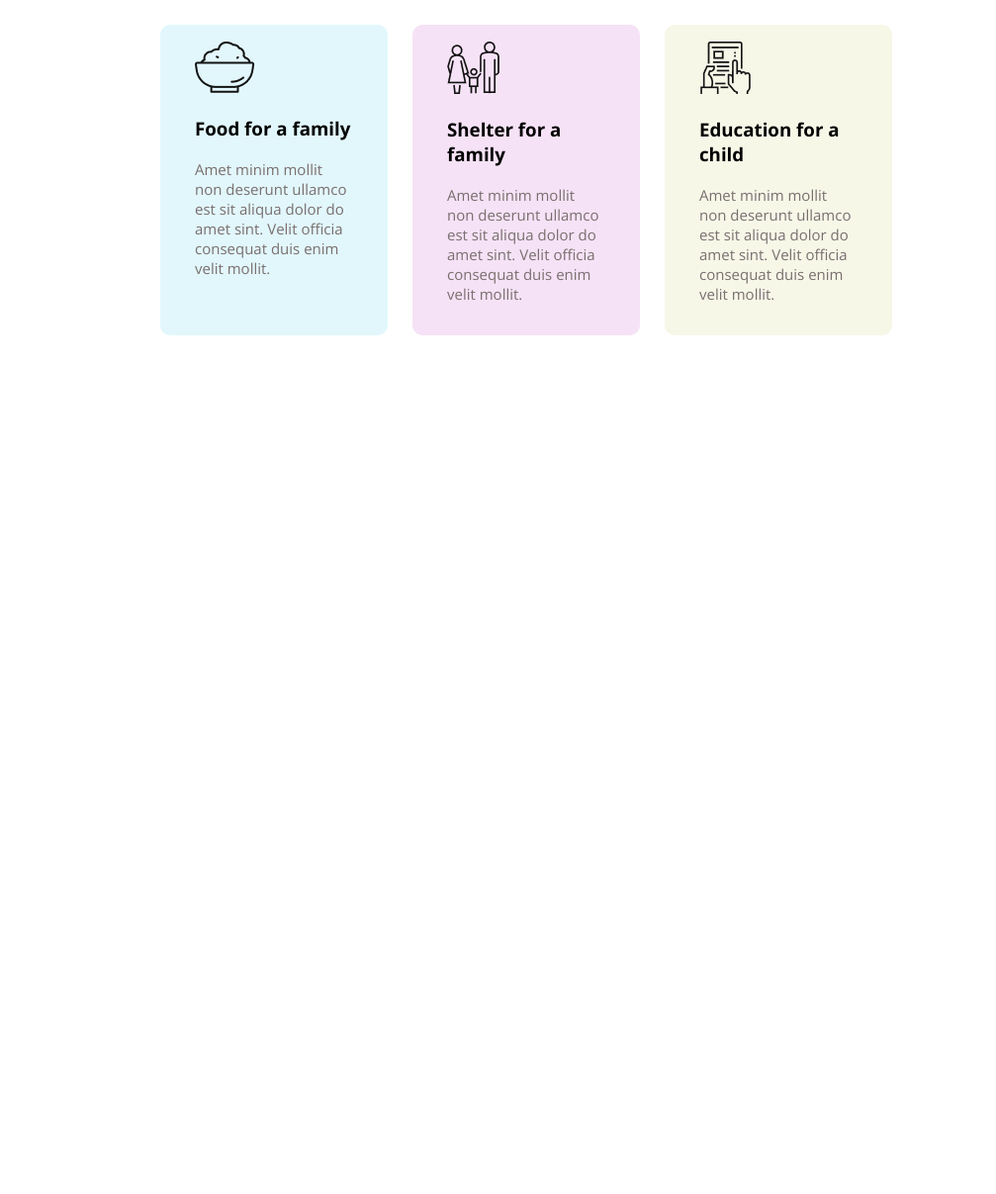
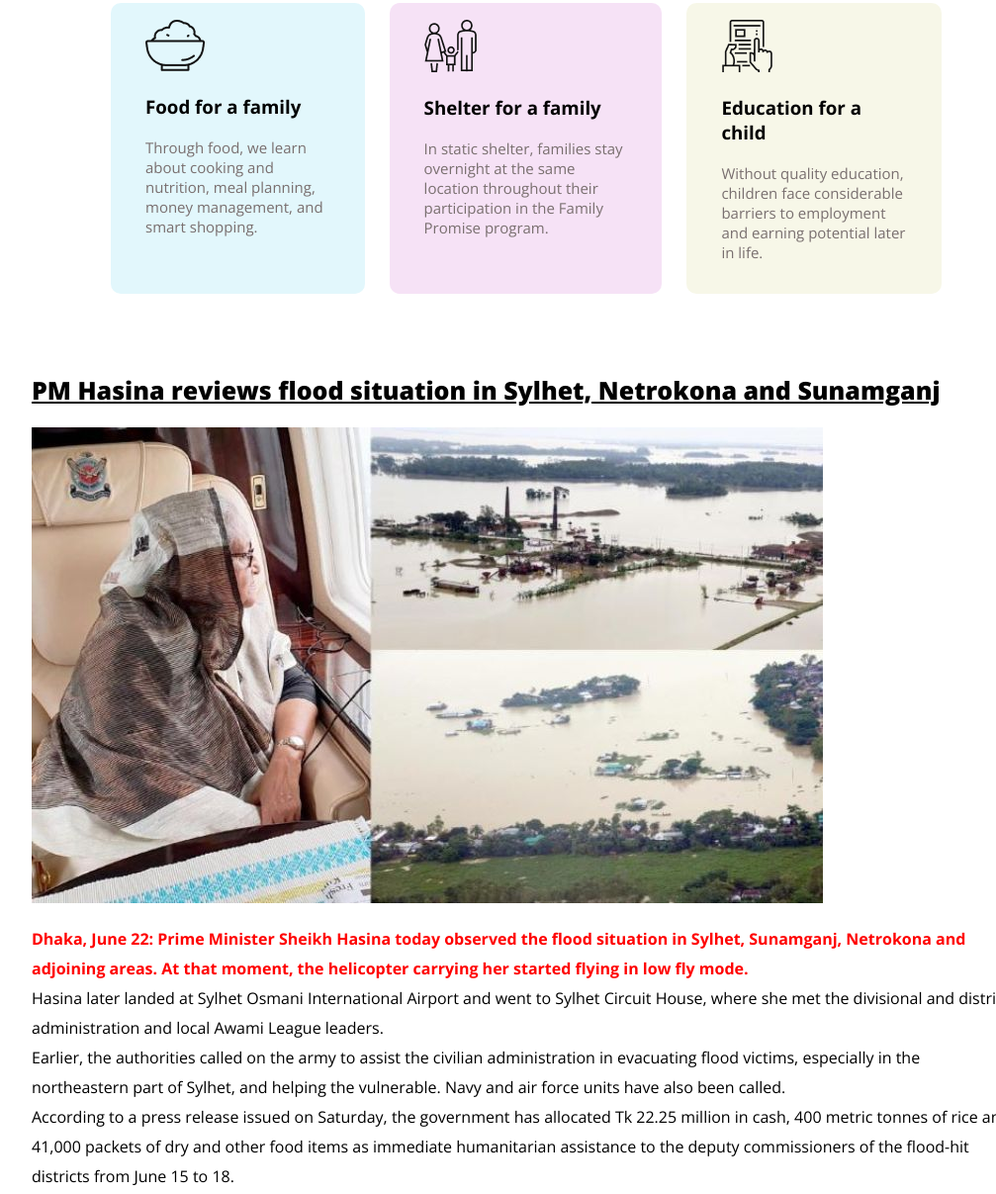
Before and after one commit to ataulweb/assignment-01-repo, a plain HTML site: page index.html in a window 1280 px wide. Shown: the part 1578-2785 px from the top of the page at 99% size, without its empty margins (108-1115 px from the left). Before the commit the page ends 1997 px from the top, so only its background shows below. Drawn offline with nearby package versions, Linux system fonts and the light colour scheme.

Commit message:
added update news

```diff
--- a/index.html
+++ b/index.html
@@ -41,7 +41,7 @@
             <div class="price-5000"> 5000tk</div>
         </div>
 
-        <textarea class="text-area" name="#" id="#" cols="80" rows="01">Other Amount (Taka)</textarea>
+        <textarea class="text-area" name="#" id="#" cols="75" rows="01">Other Amount (Taka)</textarea>
 
         <div class="header-btn">
             <a href="#">Donate Now</a>
@@ -60,29 +60,45 @@ The volunteers of our foundation participated in the emergency situation with th
         <div class="box-1">
             <img src="./icons/food.png" alt="">
             <h3>Food for a family</h3>
-            <p class="box-1text">Amet minim mollit non deserunt
-                ullamco est sit aliqua dolor do amet
-                sint. Velit officia consequat duis enim
-                velit mollit.</p>
+            <p class="box-1text">Through food, we learn about cooking and nutrition, meal planning, money management, and smart shopping.</p>
         </div>
         <div class="box-2">
             <img src="./icons/shelter.png" alt="">
             <h3>Shelter for a family</h3>
-            <p class="box-2text">Amet minim mollit non deserunt
-                ullamco est sit aliqua dolor do amet
-                sint. Velit officia consequat duis enim
-                velit mollit.</p>
+            <p class="box-2text">In static shelter, families stay overnight at the same location throughout their participation in the Family Promise program.</p>
         </div>
         <div class="box-3">
             <img src="./icons/Frame-1.png" alt="">
             <h3>Education for a child</h3>
-            <p class="box-3text">Amet minim mollit non deserunt
-                ullamco est sit aliqua dolor do amet
-                sint. Velit officia consequat duis enim
-                velit mollit.</p>
+            <p class="box-3text">Without quality education, children face considerable barriers to employment and earning potential later in life.</p>
         </div>
 
     </div>
+    </section>
+
+    <section class="update-section">
+        <div class="middle-content">
+            <h1 class="update-heading"><u>PM Hasina reviews flood situation in Sylhet, Netrokona and Sunamganj</u></h1>
+
+            <div class="update-img">
+                <img src="./images/shekh-hasina-pic.jpg" alt="">
+            </div>
+            <div class="update-news">
+                <p>
+                    <b class="news-bold">
+                        Dhaka, June 22: Prime Minister Sheikh Hasina today observed the flood situation in Sylhet, Sunamganj, Netrokona and adjoining areas. At that moment, the helicopter carrying her started flying in low fly mode.
+                    </b><br>
+
+                    Hasina later landed at Sylhet Osmani International Airport and went to Sylhet Circuit House, where she met the divisional and district administration and local Awami League leaders. <br>
+
+                    Earlier, the authorities called on the army to assist the civilian administration in evacuating flood victims, especially in the northeastern part of Sylhet, and helping the vulnerable. Navy and air force units have also been called. <br>
+
+                    According to a press release issued on Saturday, the government has allocated Tk 22.25 million in cash, 400 metric tonnes of rice and 41,000 packets of dry and other food items as immediate humanitarian assistance to the deputy commissioners of the flood-hit districts from June 15 to 18.
+                </p>
+            </div>
+
+        </div>
+
     </section>
 </div>
 
--- a/style.css
+++ b/style.css
@@ -1,5 +1,5 @@
 .middle-content {
-    max-width: 900px;
+    max-width: 1000px;
     margin: auto;
     padding: 0;
 }
@@ -183,3 +183,16 @@ text-align: center;
     color: rgb(121, 111, 111);
     font-size: 15px;
 }
+.update-news{
+    line-height: 30px;
+}
+
+.news-bold{
+    color: red;
+}
+
+.update-heading{
+    font-size: 25px;
+    font-weight: 800;
+
+}
```
Also changed, not shown: images/shekh-hasina-pic.jpg (added).
